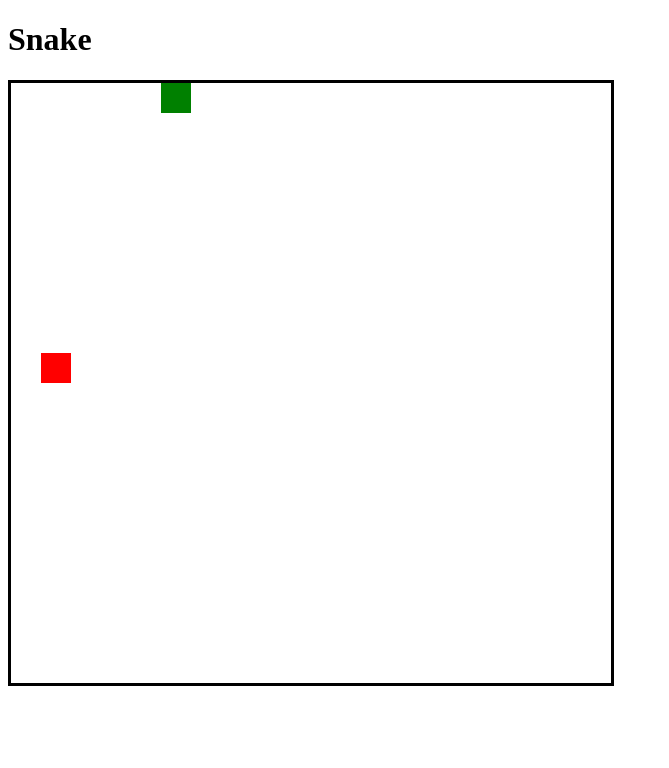
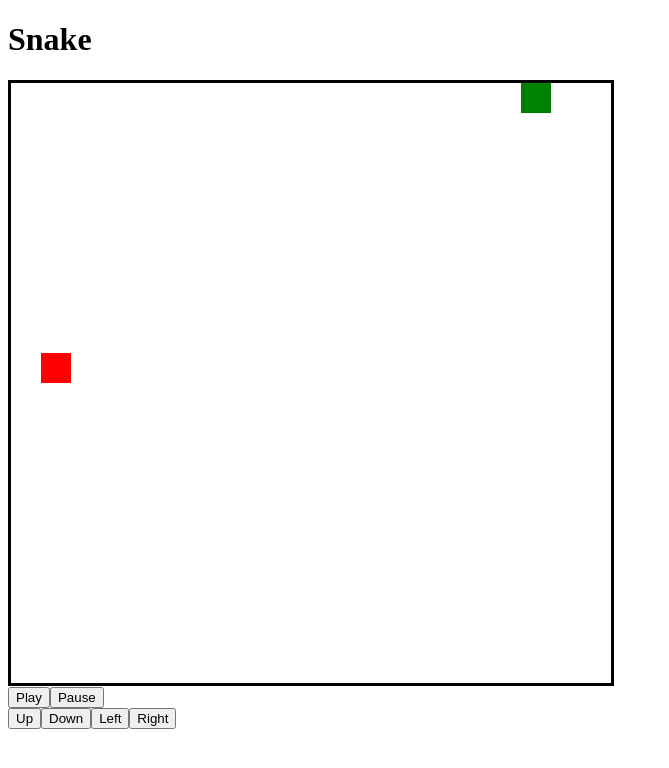
Before and after one commit to Tenzang/Retro-Arcade, a React (Create React App) app in the folder retro-arcade/: page / in a window 1280 px wide. Shown: the top 768 px of the page, without its empty margins (0-669 px from the left). Built offline with nearby package versions, Linux system fonts and the light colour scheme.

Commit message:
added play, pause and directional buttons, also fixed performance

```diff
--- /dev/null
+++ b/retro-arcade/src/components/snake/Controls.js
@@ -0,0 +1,49 @@
+import React from "react";
+
+const Controls = ({setPlay, direction, setDirection}) => {
+
+    function handlePlay(e, val) {
+        e.preventDefault();
+        (val ? setPlay(true) : setPlay(false))
+        console.log(val)
+    }
+
+    function handleDirection(e, val) {
+        e.preventDefault();
+        switch(val) {
+            case 'ArrowLeft':
+                (direction === 'right') ? setDirection('right') : setDirection('left')
+                break;
+            case 'ArrowRight':
+                (direction === 'left') ? setDirection('left') : setDirection('right')
+                break;
+            case 'ArrowUp':
+                (direction === 'down') ? setDirection('down') : setDirection('up')
+                break;
+            case 'ArrowDown':
+               (direction === 'up') ? setDirection('up') : setDirection('down')
+                break;
+            default:
+                break;
+
+        }
+    }
+
+
+    return (
+        <div>
+            <div>
+                <button onClick={(e) => handlePlay(e, true)}>Play</button>
+                <button onClick={(e) => handlePlay(e, false)}>Pause</button>
+            </div>
+            <div>
+                <button onClick={(e) => handleDirection(e, 'ArrowUp')}>Up</button>
+                <button onClick={(e) => handleDirection(e, 'ArrowDown')}>Down</button>
+                <button onClick={(e) => handleDirection(e, 'ArrowLeft')}>Left</button>
+                <button onClick={(e) => handleDirection(e, 'ArrowRight')}>Right</button>
+            </div>
+        </div>
+    )
+}
+
+export default Controls;
--- a/retro-arcade/src/components/snake/SnakeBoard.js
+++ b/retro-arcade/src/components/snake/SnakeBoard.js
@@ -1,11 +1,13 @@
 import React, { useState, useEffect, useRef } from 'react';
-import './Snake.css'
+import './Snake.css';
+import Controls from './Controls';
 
 const SnakeBoard = () => {
 
     // grid 20 by 20
     const width = 20;
     const height = 20;
+    const delay = 300;
 
     const initialRows = [];
     for (let i = 0; i < 20; i++) {
@@ -26,8 +28,9 @@ const SnakeBoard = () => {
 
     const [rows, setRows] = useState(initialRows);
     const [snake, setSnake] = useState([{x:0, y:0}]); // our initial position for the snake is x:0, y:0
-    const [direction, setDirection] = useState('right');
+    const [direction, setDirection] = useState('right'); // Figure out why this state is not updating
     const [food, setFood] = useState(randomPosition);
+    const [play, setPlay] = useState(true);
 
 
     //  console.log('snake', snake.length)
@@ -58,9 +61,6 @@ const SnakeBoard = () => {
         setRows(newRows);
     }
 
-    // useEffect(() => {
-    //     displaySnake()
-    // },[displayRows]);
 
     const moveSnake = () => {
         // console.log('snake moving')
@@ -102,12 +102,11 @@ const SnakeBoard = () => {
         displaySnake();
     }
     // onsole.log('setting interval')
-    useInterval(moveSnake, 300);
+    useInterval(moveSnake, play ? delay : null);
 
     // setInterval doesn't work because when its in a useEffect, its called only once
     function useInterval(callback, delay) {
         const savedCallback = useRef(); // holds the mutable value without re-rendering
-
         //remember the latest callback
         useEffect(() => {
             savedCallback.current = callback;
@@ -127,19 +126,24 @@ const SnakeBoard = () => {
     }
 
     const changeDirectionWithKeys = (e) => {
+        console.log(e)
         const { key } = e;
         switch(key) {
             case 'ArrowLeft':
                 (direction === 'right') ? setDirection('right') : setDirection('left')
+                console.log('ArrowLeft', direction); // async
                 break;
             case 'ArrowRight':
                 (direction === 'left') ? setDirection('left') : setDirection('right')
+                console.log('ArrowRight', direction);
                 break;
             case 'ArrowUp':
                 (direction === 'down') ? setDirection('down') : setDirection('up')
+                console.log('ArrowUp', direction);
                 break;
             case 'ArrowDown':
-                (direction === 'up') ? setDirection('up') : setDirection('down')
+               (direction === 'up') ? setDirection('up') : setDirection('down')
+                console.log('ArrowDown', direction);
                 break;
             default:
                 break;
@@ -147,16 +151,21 @@ const SnakeBoard = () => {
         }
     }
 
-    document.addEventListener("keydown", changeDirectionWithKeys, false);
 
+    useEffect(() => {
+        document.addEventListener("keyup", changeDirectionWithKeys);
+        return () => {
+            document.removeEventListener("keyup", changeDirectionWithKeys);
+        }
 
-
+    },[direction])
 
 
     return (
         <div className='Snakeboard'>
             <h1>Snake</h1>
             <div className='snakeGame'>{displayRows}</div>
+            <Controls setPlay={setPlay} direction={direction} setDirection={setDirection} />
         </div>
     )
 }
```
Also changed, not shown: retro-arcade/src/components/snake/useEvent.js (added, +12 -0 lines).
